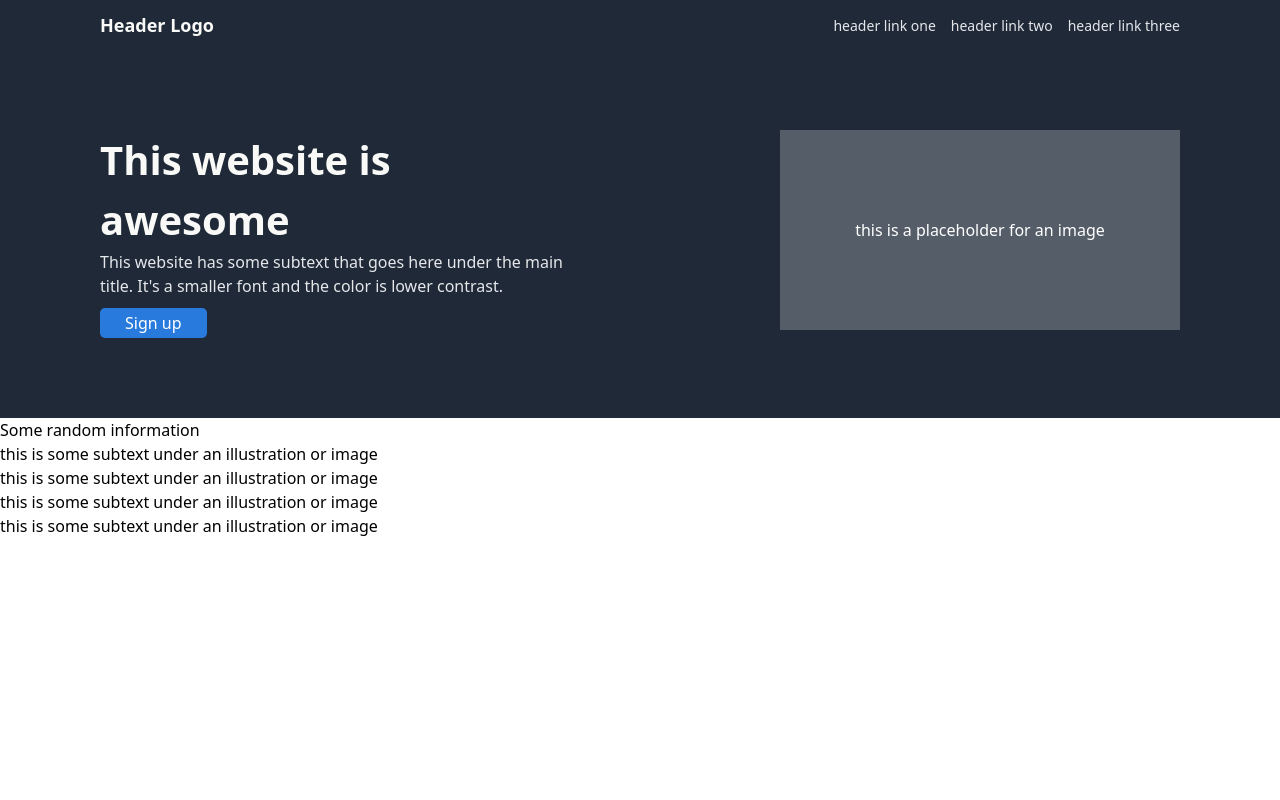
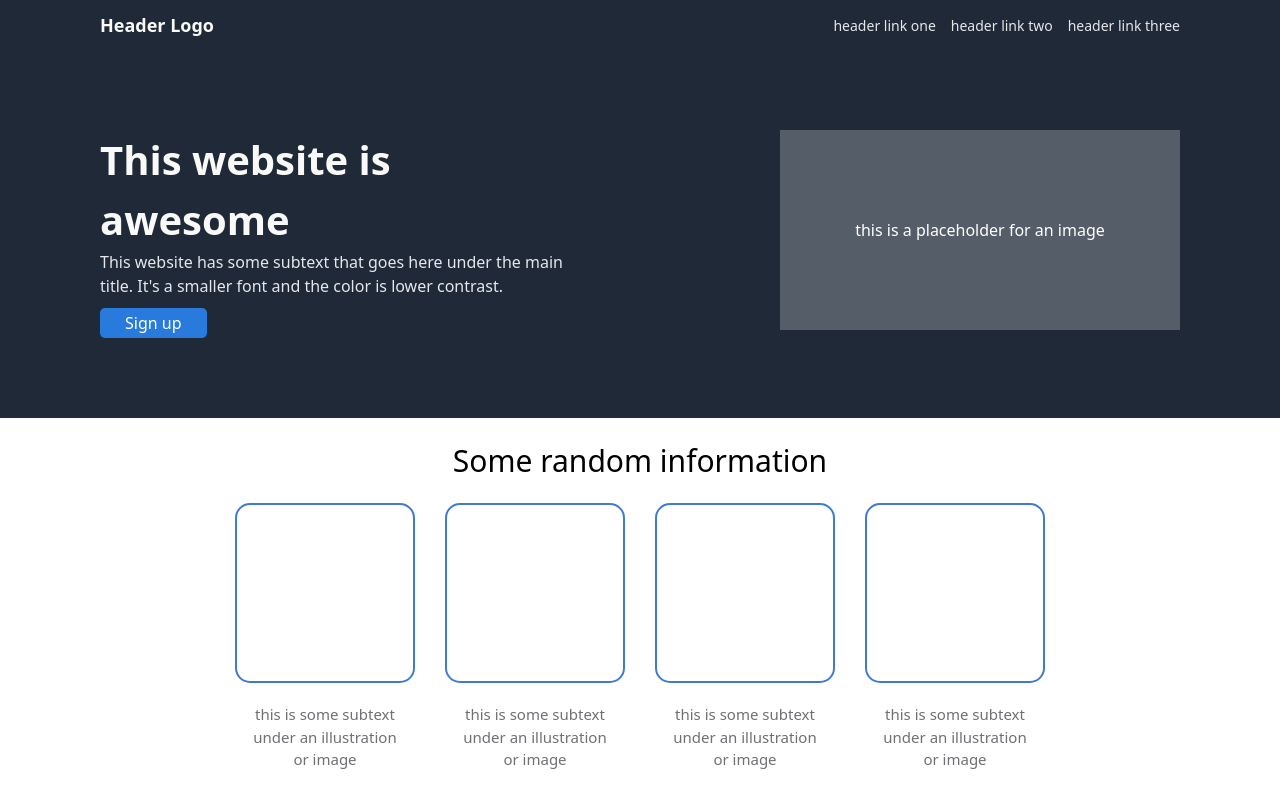
Before and after one commit to ChiduAnush/practise-website, a plain HTML site: page index.html in a window 1280 px wide. Drawn offline with Linux system fonts and the light colour scheme.

Commit message:
finished css for the random info section

```diff
--- a/index.html
+++ b/index.html
@@ -32,6 +32,7 @@
 
     <div class="random">
         <h1>Some random information</h1>
+        <div class="bboxes">
             <div class="b">
                 <div class="bbox"></div>
                 <p>this is some subtext under an illustration or image</p>
@@ -48,7 +49,7 @@
                 <div class="bbox"></div>
                 <p>this is some subtext under an illustration or image</p>
             </div>
-
+        </div>
     </div>
 
 </body>
--- a/styles.css
+++ b/styles.css
@@ -136,3 +136,45 @@ header h1 {
     align-items: center;
 
 }
+
+.random {
+    padding: 20px;
+    display: flex;
+    flex-direction: column;
+    gap: 20px;
+    align-items: center;
+}
+
+.random h1 {
+    font-size: 30px;
+    font-weight: 500;
+}
+
+.bboxes {
+    display: flex;
+    gap: 30px;
+    justify-content: center;
+
+}
+
+.b {
+    width: 180px;
+    display: flex;
+    flex-direction: column;
+    gap: 20px;
+    align-items: center;
+}
+
+.bbox {
+    width: 180px;
+    height: 180px;
+    border: 2px solid #3f7cd1;
+    border-radius: 15px;
+}
+
+.b p {
+    color: #6e7074;
+    font-size: 15px;
+    width: 150px;
+    text-align: center;
+}
```
Lines whose indentation alone changed are shown as unchanged.
